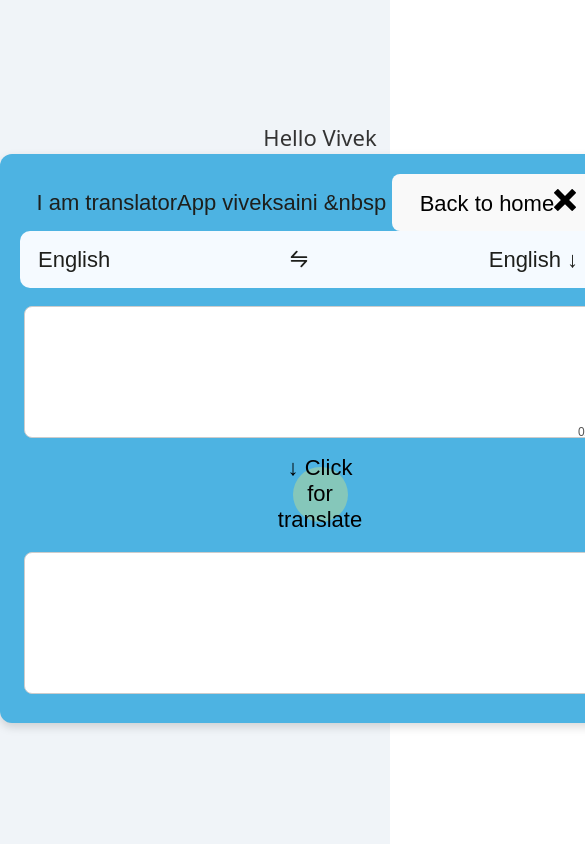
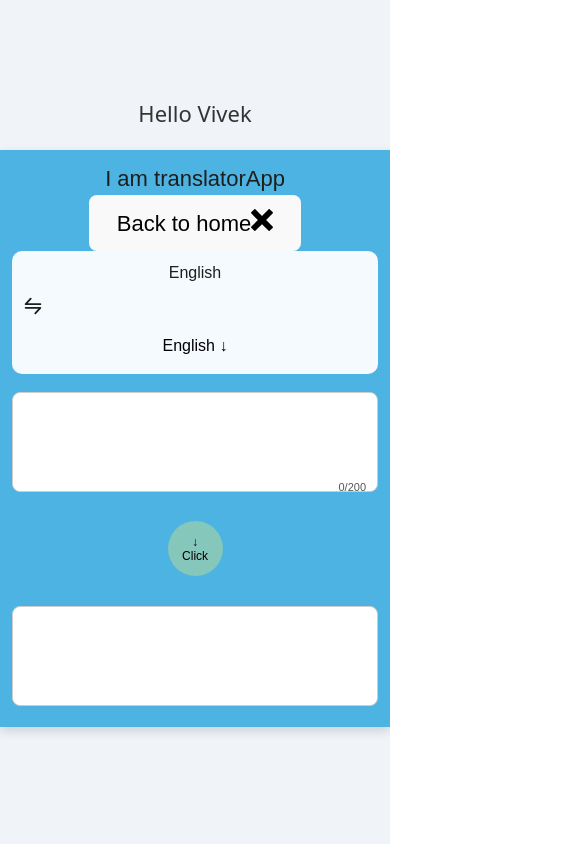
Before and after one commit to viveksaini790/TranslatorApp, a React (Vite) app: page / in a window 390 px wide. Both pictures are taken after a click on the button "start". Shown: the top 844 px of the page, 585 px wide, since content can reach past the window. Built offline with nearby package versions, Linux system fonts and the light colour scheme.

Commit message:
code update

```diff
--- a/src/components/translatorApp.css
+++ b/src/components/translatorApp.css
@@ -1,4 +1,4 @@
-/* Main App Box */
+/*
 .app {
     width: 600px;
     min-height: 360px;
@@ -11,7 +11,6 @@
     font-family: Arial, sans-serif;
 }
 
-/* Language Selection Box */
 .space {
     width: 90%;
     background: #f5faff;
@@ -22,7 +21,7 @@
     align-items: center;
 }
 
-/* List Items */
+
 .i1 {
     cursor: pointer;
     padding: 10px;
@@ -36,10 +35,11 @@
     color: #fff;
 }
 
-/* Text Input Area */
+
 .text {
     margin-top: 18px;
     position: relative;
+
 }
 
 #t {
@@ -49,11 +49,11 @@
     resize: none;
     border-radius: 8px;
     border: 1px solid #ccc;
-    color: white;
+    color: black;
     font-size: 14px;
 }
 
-/* Character Counter */
+
 .text2 {
     position: absolute;
     bottom: 6px;
@@ -62,7 +62,7 @@
     color: #555;
 }
 
-/* Translate Button */
+
 .abcd {
     width: 55px;
     height: 55px;
@@ -77,11 +77,7 @@
     transition: 0.2s;
 }
 
-/* .abcd:hover {
-    background: #e4cc13;
-} */
 
-/* Output Box */
 .only textarea {
     width: 95%;
     height: 120px;
@@ -93,3 +89,238 @@
     background: #fff;
     color: #333;
 }
+ */
+
+ /* =========================
+   MAIN APP BOX
+========================= */
+
+.app {
+    width: 90%;
+    max-width: 600px;
+    min-height: 360px;
+    background: #4db3e2;
+    color: #1e1f1c;
+    padding: 20px;
+    border-radius: 12px;
+    margin: 20px auto;
+    box-shadow: 0 4px 10px rgba(0,0,0,0.15);
+    font-family: Arial, sans-serif;
+    box-sizing: border-box;
+    position: relative;
+}
+
+/* =========================
+   LANGUAGE SELECTION BOX
+========================= */
+
+.space {
+    width: 100%;
+    background: #f5faff;
+    padding: 12px 18px;
+    border-radius: 10px;
+    display: flex;
+    justify-content: space-between;
+    align-items: center;
+    gap: 10px;
+    box-sizing: border-box;
+    flex-wrap: wrap;
+}
+
+/* =========================
+   LANGUAGE BUTTONS
+========================= */
+
+.language,
+.language2 {
+    flex: 1;
+    min-width: 120px;
+    cursor: pointer;
+    font-size: 20px;
+    text-align: center;
+}
+
+.language2 button {
+    border: none;
+    background: transparent;
+    width: 100%;
+    cursor: pointer;
+    font-size: 20px;
+}
+
+/* =========================
+   LIST ITEMS
+========================= */
+
+ol {
+    list-style: none;
+    padding: 0;
+    margin: 0;
+}
+
+.i1 {
+    cursor: pointer;
+    padding: 10px;
+    margin: 5px 0;
+    transition: 0.2s;
+    border-radius: 6px;
+    text-align: center;
+    font-size: 18px;
+}
+
+.i1:hover {
+    background: #ff4747;
+    color: #fff;
+}
+
+/* =========================
+   TEXT INPUT AREA
+========================= */
+
+.text {
+    margin-top: 18px;
+    position: relative;
+}
+
+#t {
+    width: 100%;
+    min-height: 110px;
+    padding: 10px;
+    resize: none;
+    border-radius: 8px;
+    border: 1px solid #ccc;
+    color: black;
+    font-size: 14px;
+    box-sizing: border-box;
+}
+
+/* =========================
+   CHARACTER COUNTER
+========================= */
+
+.text2 {
+    position: absolute;
+    bottom: 6px;
+    right: 12px;
+    font-size: 12px;
+    color: #555;
+}
+
+/* =========================
+   TRANSLATE BUTTON
+========================= */
+
+.abcd {
+    width: 65px;
+    height: 65px;
+    background: #85c7ba;
+    border-radius: 50%;
+    margin: 20px auto;
+    display: flex;
+    justify-content: center;
+    align-items: center;
+    border: none;
+    cursor: pointer;
+    transition: 0.2s;
+    font-size: 14px;
+}
+
+/* =========================
+   OUTPUT BOX
+========================= */
+
+.only textarea {
+    width: 100%;
+    min-height: 120px;
+    margin-top: 10px;
+    border: 1px solid #ccc;
+    padding: 10px;
+    border-radius: 8px;
+    resize: none;
+    background: #fff;
+    color: #333;
+    box-sizing: border-box;
+}
+
+/* =========================
+   TABLET RESPONSIVE
+========================= */
+
+@media (max-width: 768px) {
+
+    .app {
+        width: 95%;
+        padding: 15px;
+    }
+
+    .space {
+        padding: 10px;
+    }
+
+    .language,
+    .language2 {
+        font-size: 18px;
+    }
+
+    .language2 button {
+        font-size: 18px;
+    }
+
+    .i1 {
+        font-size: 16px;
+    }
+
+    #t,
+    .only textarea {
+        font-size: 15px;
+    }
+}
+
+/* =========================
+   MOBILE RESPONSIVE
+========================= */
+
+@media (max-width: 480px) {
+
+    .app {
+        width: 100%;
+        border-radius: 0;
+        padding: 12px;
+    }
+
+    .space {
+        flex-direction: column;
+        align-items: stretch;
+    }
+
+    .language,
+    .language2 {
+        width: 100%;
+        font-size: 16px;
+    }
+
+    .language2 button {
+        font-size: 16px;
+    }
+
+    #t,
+    .only textarea {
+        min-height: 100px;
+        font-size: 14px;
+    }
+
+    .abcd {
+        width: 55px;
+        height: 55px;
+        font-size: 12px;
+    }
+
+    .i1 {
+        font-size: 15px;
+        padding: 8px;
+    }
+
+    .text2 {
+        font-size: 11px;
+    }
+}
--- a/src/components/translatorApp.jsx
+++ b/src/components/translatorApp.jsx
@@ -112,30 +112,30 @@ const handleTranslate = async () => {
 
     return (
         <>
-            <div className="app">I am translatorApp viveksaini
-              &nbsp  <button onClick={onClose}> Back to home<ImCross /> </button>
+            <div className="app">I am translatorApp
+                  <button onClick={onClose}> Back to home<ImCross /> </button>
                 <div className="space ">
 
                     <div className="language " onClick={() => handleLanguageClick("from")}>
                         {languages [selectLangaugeFrom] || "English"}
                          </div>
                     <TbTransfer onClick={handleSwapClick} />
-                    <div className="language " onClick={() => handleLanguageClick("to")}>
-                        { languages[selectLangaugeTo] || "English"} ↓
+                    <div className="language2 " onClick={() => handleLanguageClick("to")}>
+                        <button>{ languages[selectLangaugeTo] || "English"} ↓</button>
                          </div>
                 </div>
                 {showLanguages && (<div ref={dropDownRef}
                     className="w-[calc(100%-4rem)] h-[calc(100%-9rem)] absolute top-32 left-8 z-10 rounded shadow-lg p-4 overflow-y-scroll scrollbar-hide">
 
-                    <ul>
+                    <ol>
                         {Object.entries(languages).map(([code, name]) => (
                             <li className="i1" onClick={() => handleLanguageSelect(code)} key={code}>
                                 {name}
                             </li>
                         ))}
 
-                        <li />
-                    </ul>
+                        {/* <li /> */}
+                    </ol>
                 </div>)}
                 <div className="text">
                     <textarea value={inputText || ""} onChange={handleInputTextChange} name="text1" id="t"
@@ -143,7 +143,7 @@ const handleTranslate = async () => {
                     <div className="text2 "> {charCount}/{maxChars}</div>
                 </div>
                 <button onClick={handleTranslate}
-                    className=" abcd"><MdKeyboardDoubleArrowDown   onClick={handleTranslate}  /> ↓ Click for translate</button>
+                    className=" abcd"><MdKeyboardDoubleArrowDown   onClick={handleTranslate}  /> ↓ Click</button>
                 <div className=" only">
                     <textarea value={translatedText} readOnly></textarea>
                 </div>
--- a/src/components/translatorStart.css
+++ b/src/components/translatorStart.css
@@ -1,8 +1,8 @@
-.container {
+/* .container {
     height: 200px;
     width: 55%;
     background-color: rgb(168, 146, 255);
-    margin: 40px auto;   /* Center horizontally */
+    margin: 40px auto;
     border-top-left-radius: 50px;
     border-top-right-radius: 70px;
     border-bottom-left-radius: 70px;
@@ -17,14 +17,13 @@
     box-shadow: 0 4px 10px rgba(0,0,0,0.15);
 }
 
-/* Button container */
+
 .btn {
     display: flex;
-    justify-content: center;     /* Center button horizontally */
+    justify-content: center;
     margin-top: 40px;
 }
 
-/* Actual button styling */
 .btn button {
     padding: 12px 28px;
     background-color: #4db3e2;
@@ -37,8 +36,134 @@
     transition: 0.2s ease-in-out;
 }
 
-/* Hover effect */
+
+.btn button:hover {
+    background-color: #2498c9;
+    transform: translateY(-2px);
+} */
+
+/* =========================
+   MAIN CONTAINER
+========================= */
+
+.container {
+    width: 55%;
+    min-height: 200px;
+    background-color: rgb(168, 146, 255);
+    margin: 40px auto;
+    padding: 20px;
+    border-top-left-radius: 50px;
+    border-top-right-radius: 70px;
+    border-bottom-left-radius: 70px;
+    border-bottom-right-radius: 20px;
+
+    display: flex;
+    flex-direction: column;
+    justify-content: center;
+    align-items: center;
+    gap: 10px;
+
+    text-align: center;
+    font-size: 22px;
+    font-weight: 500;
+
+    box-shadow: 0 4px 10px rgba(0,0,0,0.15);
+
+    box-sizing: border-box;
+}
+
+/* =========================
+   TEXT INSIDE CONTAINER
+========================= */
+
+.container span {
+    word-break: break-word;
+}
+
+/* =========================
+   BUTTON SECTION
+========================= */
+
+.btn {
+    display: flex;
+    justify-content: center;
+    margin-top: 40px;
+}
+
+/* =========================
+   BUTTON STYLE
+========================= */
+
+.btn button {
+    padding: 12px 28px;
+    background-color: #4db3e2;
+    border: none;
+    border-radius: 8px;
+    color: white;
+    cursor: pointer;
+    font-size: 18px;
+    font-weight: 600;
+    transition: 0.2s ease-in-out;
+}
+
+/* =========================
+   BUTTON HOVER
+========================= */
+
 .btn button:hover {
     background-color: #2498c9;
     transform: translateY(-2px);
 }
+
+/* =========================
+   TABLET RESPONSIVE
+========================= */
+
+@media (max-width: 768px) {
+
+    .container {
+        width: 80%;
+        min-height: 180px;
+        font-size: 20px;
+        padding: 18px;
+    }
+
+    .btn button {
+        font-size: 16px;
+        padding: 10px 24px;
+    }
+}
+
+/* =========================
+   MOBILE RESPONSIVE
+========================= */
+
+@media (max-width: 480px) {
+
+    .container {
+        width: 92%;
+        min-height: 160px;
+
+        font-size: 18px;
+
+        padding: 15px;
+
+        border-top-left-radius: 35px;
+        border-top-right-radius: 50px;
+        border-bottom-left-radius: 50px;
+        border-bottom-right-radius: 15px;
+    }
+
+    .btn {
+        margin-top: 25px;
+    }
+
+    .btn button {
+        width: 90%;
+        max-width: 250px;
+
+        font-size: 15px;
+
+        padding: 10px 20px;
+    }
+}
--- a/src/languageData.js
+++ b/src/languageData.js
@@ -5,5 +5,5 @@ export const languages={
     'de-DE': 'German',
     'fr-FR': 'French',
     'en-GB': 'English',
-    'hi-IN': 'Hindi'
-}
+    'hi-IN': 'Hindi',
+    'es-ES': 'Spanish',}
```
